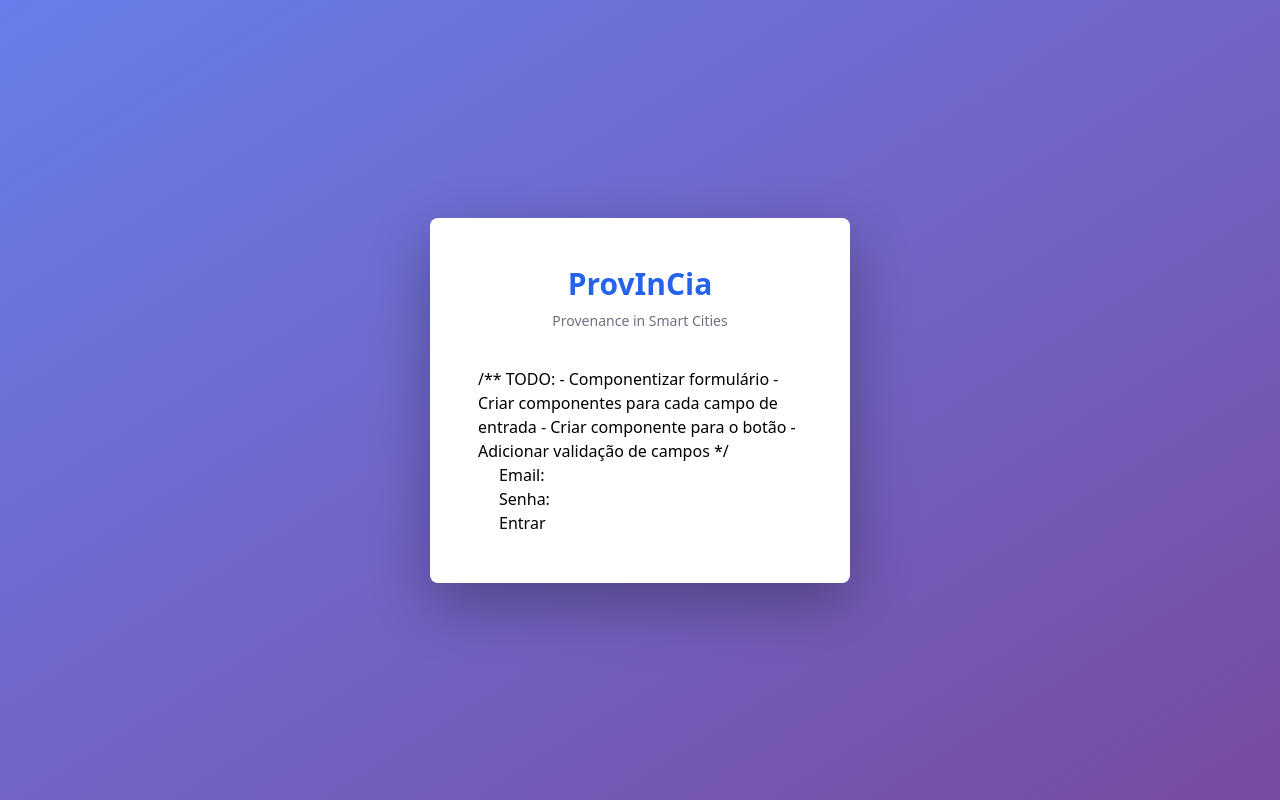
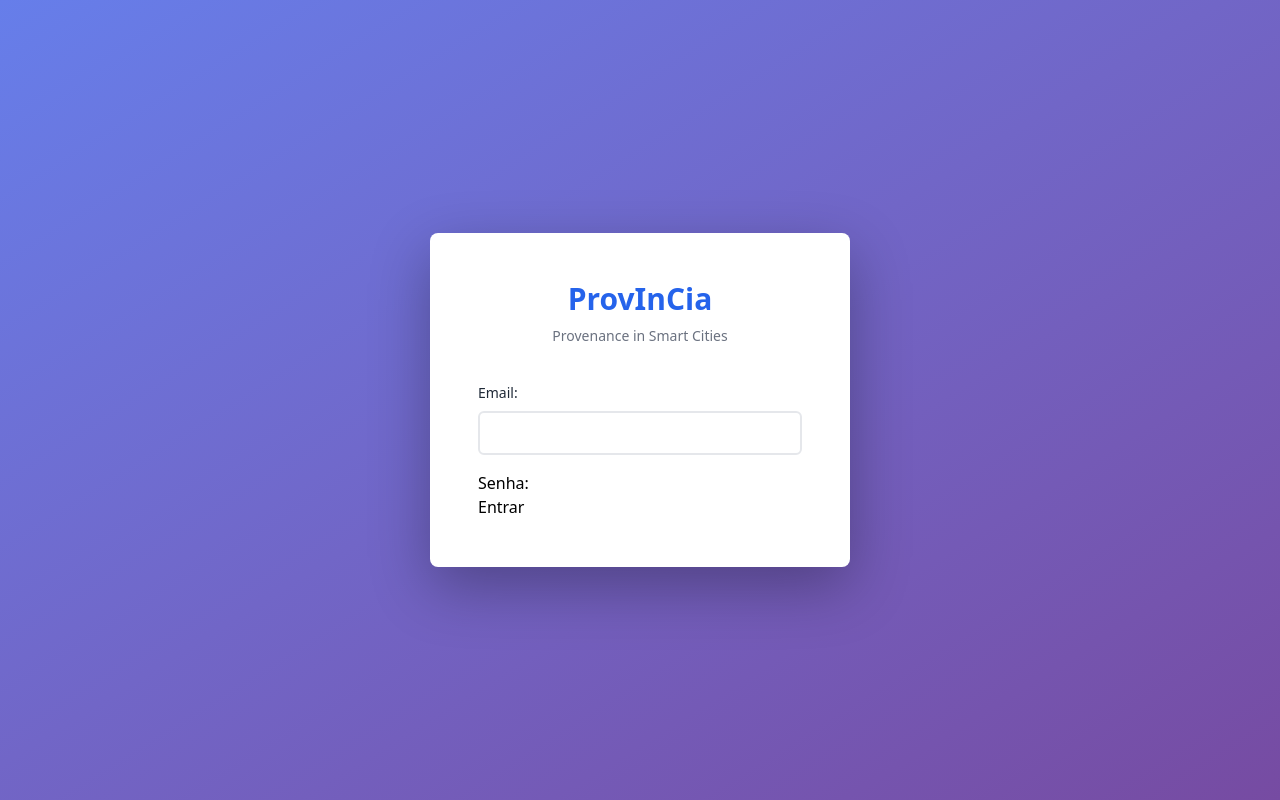
Before and after one commit to dew-uff/provincia, a React (Vite) app: page / in a window 1280 px wide. Built offline with nearby package versions, Linux system fonts and the light colour scheme.

Commit message:
feat(Login): Input and label styled
Signed-off-by: Larissa Soares Reis <larissasoaresreis@gmail.com>

```diff
--- a/src/assets/presentation/pages/Login.tsx
+++ b/src/assets/presentation/pages/Login.tsx
@@ -16,16 +16,16 @@ export function LoginPage() {
             <div className='bg-white p-12 rounded-lg shadow-[0_20px_60px_rgba(0,0,0,0.3)] w-105 flex flex-col items-center'>
                 <h2 className='text-[#2563EB] mb-2 text-3xl font-bold'>ProvInCia</h2>
                 <p className='text-[#6B7280] text-[0.875rem] mb-9'>Provenance in Smart Cities</p>
-                /** TODO:
-                    - Componentizar formulário
-                        - Criar componentes para cada campo de entrada
-                        - Criar componente para o botão
-                    - Adicionar validação de campos
-                */
-                <form onSubmit={handleSubmit}>
-                    <div>
-                        <label htmlFor="email">Email:</label>
+                {/* TODO: */}
+                    {/* - Componentizar formulário */}
+                        {/* - Criar componentes para cada campo de entrada */}
+                        {/* - Criar componente para o botão */}
+                    {/* - Adicionar validação de campos                 */}
+                <form className='w-[100%]' onSubmit={handleSubmit}>
+                    <div className='flex flex-col w-[100%]'>
+                        <label className='mb-2 font-medium text-[0.875rem] text-[#1F2937]' htmlFor="email">Email:</label>
                         <input
+                            className='border-2 border-gray-200 p-2 transition-border duration-300 ease-in-out focus:border-[#2563EB] focus:outline-none rounded-md mb-4 w-[100%]'
                             type="email"
                             id="email"
                             value={email}
```
